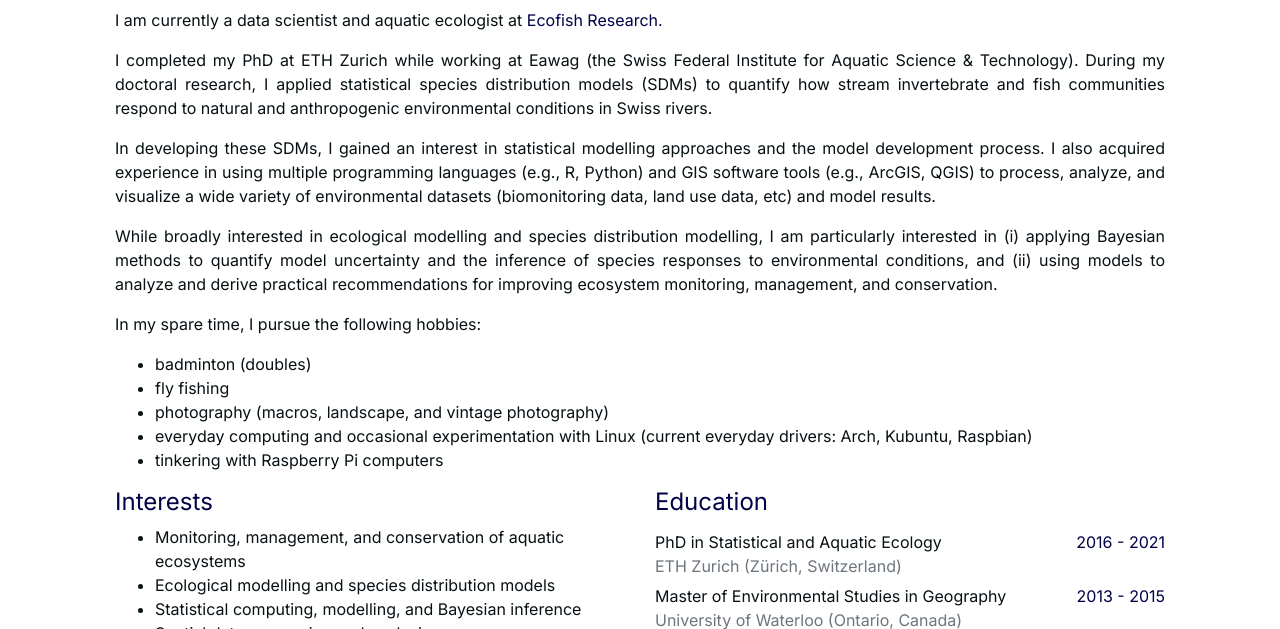
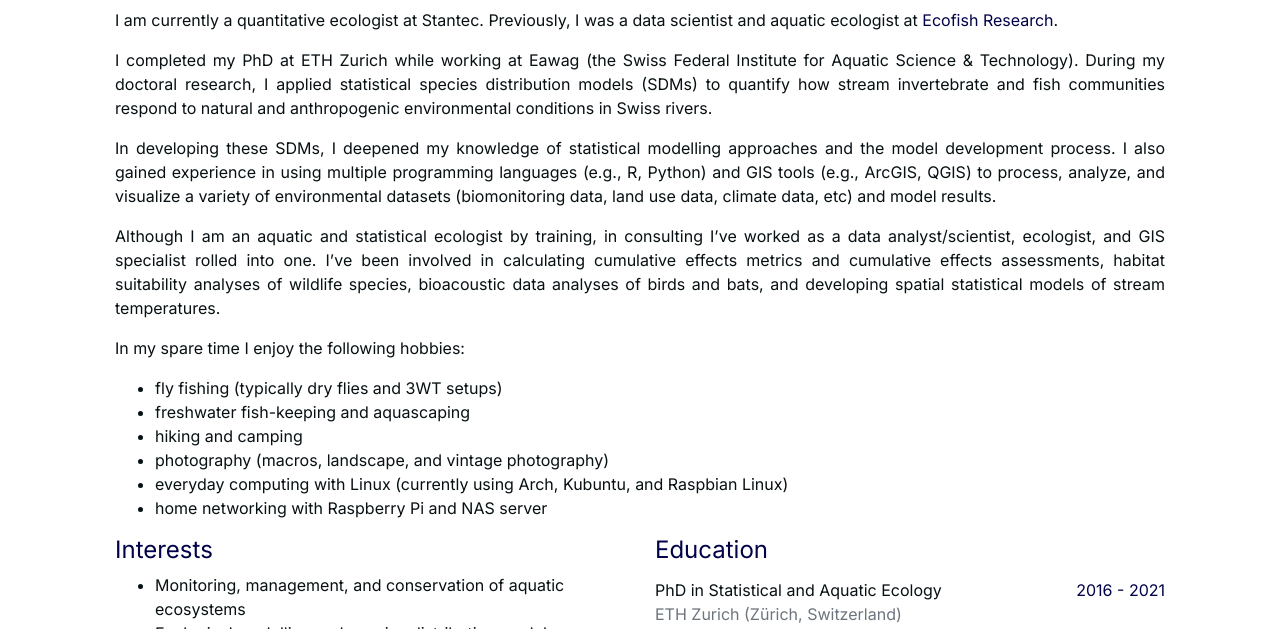
Before and after one commit to bcaradima/bcaradima.github.io, a plain HTML site: page index.html in a window 1280 px wide. Shown: the part 521-1150 px from the top of the page. Drawn offline with nearby package versions, Linux system fonts and the light colour scheme; some icons are missing; a web font is replaced by a local one.

Commit message:
updated profile

```diff
--- a/index.html
+++ b/index.html
@@ -1,7 +1,7 @@
 <!DOCTYPE html>
 
 <html lang="en-us"><head>
-	<meta name="generator" content="Hugo 0.111.3">
+	<meta name="generator" content="Hugo 0.147.9">
     <meta charset="utf-8">
     <meta name="viewport" content="width=device-width, initial-scale=1">
 
@@ -126,17 +126,18 @@
 
 <div class="introduction row w-100 text-justify">
     <div class="col w-100">
-        <p>I am currently a data scientist and aquatic ecologist at <a href="https://www.ecofishresearch.com/">Ecofish Research</a>.</p>
+        <p>I am currently a quantitative ecologist at Stantec. Previously, I was a data scientist and aquatic ecologist at <a href="https://www.ecofishresearch.com/">Ecofish Research</a>.</p>
 <p>I completed my PhD at ETH Zurich while working at Eawag (the Swiss Federal Institute for Aquatic Science &amp; Technology). During my doctoral research, I applied statistical species distribution models (SDMs) to quantify how stream invertebrate and fish communities respond to natural and anthropogenic environmental conditions in Swiss rivers.</p>
-<p>In developing these SDMs, I gained an interest in statistical modelling approaches and the model development process. I also acquired experience in using multiple programming languages (e.g., R, Python) and GIS software tools (e.g., ArcGIS, QGIS) to process, analyze, and visualize a wide variety of environmental datasets (biomonitoring data, land use data, etc) and model results.</p>
-<p>While broadly interested in ecological modelling and species distribution modelling, I am particularly interested in (i) applying Bayesian methods to quantify model uncertainty and the inference of species responses to environmental conditions, and (ii) using models to analyze and derive practical recommendations for improving ecosystem monitoring, management, and conservation.</p>
-<p>In my spare time, I pursue the following hobbies:</p>
+<p>In developing these SDMs, I deepened my knowledge of statistical modelling approaches and the model development process. I also gained experience in using multiple programming languages (e.g., R, Python) and GIS tools (e.g., ArcGIS, QGIS) to process, analyze, and visualize a variety of environmental datasets (biomonitoring data, land use data, climate data, etc) and model results.</p>
+<p>Although I am an aquatic and statistical ecologist by training, in consulting I&rsquo;ve worked as a data analyst/scientist, ecologist, and GIS specialist rolled into one. I&rsquo;ve been involved in calculating cumulative effects metrics and cumulative effects assessments, habitat suitability analyses of wildlife species, bioacoustic data analyses of birds and bats, and developing spatial statistical models of stream temperatures.</p>
+<p>In my spare time I enjoy the following hobbies:</p>
 <ul>
-<li>badminton (doubles)</li>
-<li>fly fishing</li>
+<li>fly fishing (typically dry flies and 3WT setups)</li>
+<li>freshwater fish-keeping and aquascaping</li>
+<li>hiking and camping</li>
 <li>photography (macros, landscape, and vintage photography)</li>
-<li>everyday computing and occasional experimentation with Linux (current everyday drivers: Arch, Kubuntu, Raspbian)</li>
-<li>tinkering with Raspberry Pi computers</li>
+<li>everyday computing with Linux (currently using Arch, Kubuntu, and Raspbian Linux)</li>
+<li>home networking with Raspberry Pi and NAS server</li>
 </ul>
 
     </div>
@@ -398,7 +399,7 @@
                 </span>
 
                 <span class="text-muted publication-name">
-                    International Regional Science Review (in press)
+                    International Regional Science Review (2022)
                 </span>
 
             </div>
@@ -836,7 +837,7 @@
 
 
 <footer class="mt-auto d-flex justify-content-center text-muted small secondary_font">
-    <span class="text-muted">Copyright (c) 2023, Bogdan Caradima,
+    <span class="text-muted">Copyright (c) 2025, Bogdan Caradima,
         <a class="text-muted" href="https://github.com/hadisinaee/avicenna" target="_blank"> created by Avicenna
             (MIT)</a>
     </span>
```
